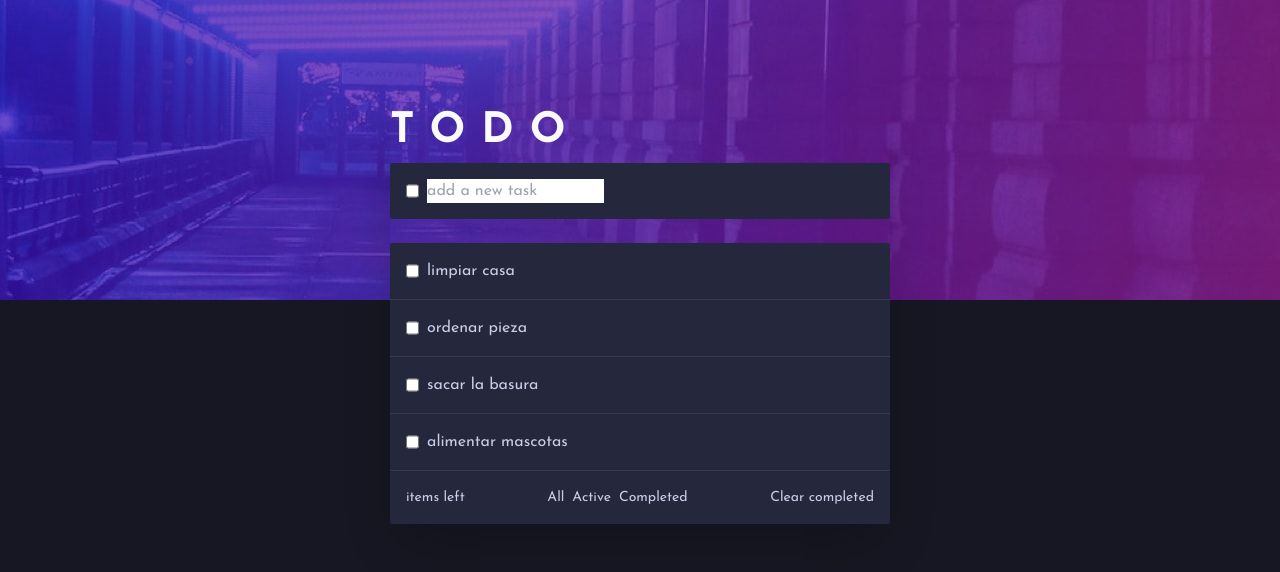
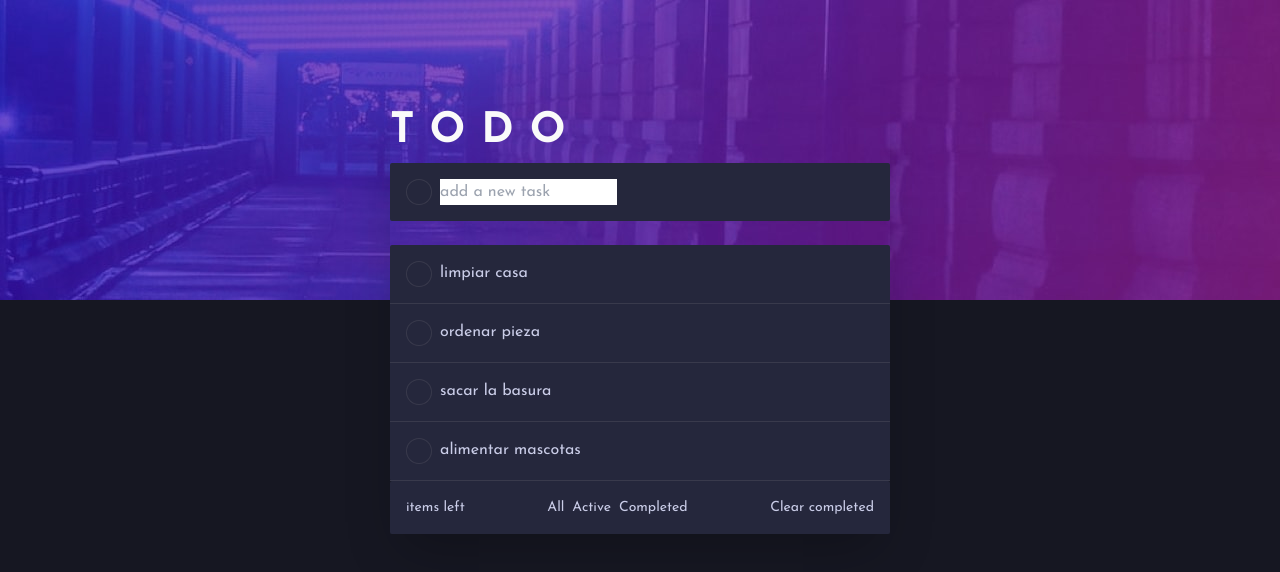
Before and after one commit to nairpa/todo-app, a Next.js app: page / in a window 1280 px wide. Shown: the top 572 px of the page. Built offline with nearby package versions, Linux system fonts and the light colour scheme.

Commit message:
feat: adds component for checkbox input

```diff
--- /dev/null
+++ b/src/app/shared/CheckButton.tsx
@@ -0,0 +1,16 @@
+
+export type CheckButtonProps  = {
+    checked: boolean;
+}
+export const CheckButton = ({ checked } : CheckButtonProps) => {
+    return (
+        <div className="relative">
+            <input className="opacity-0 absolute" type="checkbox" checked></input>
+            <span className={`${checked ? 'bg-gradient' : 'bg-darker-blue-gray'} rounded-full p-1 hover:bg-gradient flex items-center justify-center w-[26px] h-[26px]`}>
+                <span className={`${checked ? 'bg-gradient p-1' : 'bg-dark-desat-blue p-3'} rounded-full flex items-center jutify-center h-full w-full ease-in-out duration-200 cursor-pointer`}>
+                    <img className={`${checked ? 'max-w-[fit-content]' : ''}`} src="/icon-check.svg"></img>
+                </span>
+            </span>
+        </div>
+    )
+}
--- a/src/app/task/view/TaskView.tsx
+++ b/src/app/task/view/TaskView.tsx
@@ -1,3 +1,4 @@
+import { CheckButton } from "@/app/shared/CheckButton";
 import { useTaskViewController } from "../controller/taskViewController";
 import { useTaskStoreImplementation } from "../data/taskStoreImplementation"
 import React from 'react';
@@ -19,7 +20,7 @@ const TaskView = () => {
             <header>
                 <h1 className="text-[42px] font-[700] text-light-gray tracking-[1rem]">TODO</h1>
                 <div className="rounded-sm bg-dark-desat-blue mb-6 p-4 flex gap-2 ">
-                    <input type="checkbox"></input>
+                    <CheckButton />
                     <input type="text" placeholder="add a new task" />
                 </div>
             </header>
@@ -30,7 +31,7 @@ const TaskView = () => {
                     {
                        tasks?.map(task => (
                            <div className="p-4 flex gap-2 border-darker-blue-gray border-b">
-                               <input type="checkbox" checked={task.isCompleted}></input>
+                                <CheckButton />
                                <span>{task.description}</span>
                            </div>
                        ))
--- a/tailwind.config.ts
+++ b/tailwind.config.ts
@@ -5,6 +5,7 @@ const config: Config = {
     './src/pages/**/*.{js,ts,jsx,tsx,mdx}',
     './src/components/**/*.{js,ts,jsx,tsx,mdx}',
     './src/app/**/*.{js,ts,jsx,tsx,mdx}',
+    './src/app/shared/*.{js,ts,jsx,tsx,mdx}'
   ],
   theme: {
     screens: {
@@ -43,7 +44,8 @@ const config: Config = {
     extend: {
       backgroundImage: {
         'header-img': "url('/bg-desktop-dark.jpg')",
-      }
+        'gradient': "linear-gradient(65deg, hsl(192, 100%, 67%) 30%, hsl(280, 87%, 65%) 70%)"
+      },
     }
   },
   plugins: [],
```
Also changed, not shown: public/icon-check.svg (renamed from images/icon-check.svg).
